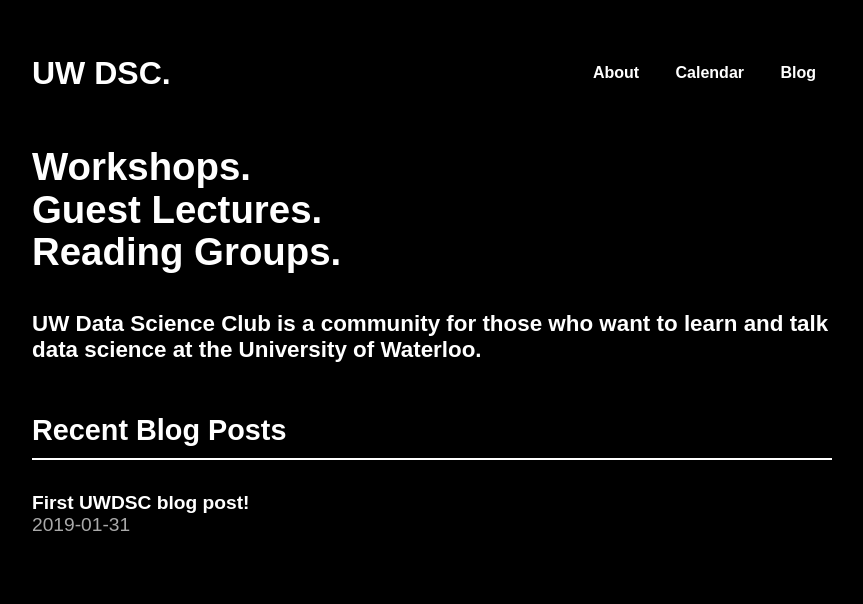
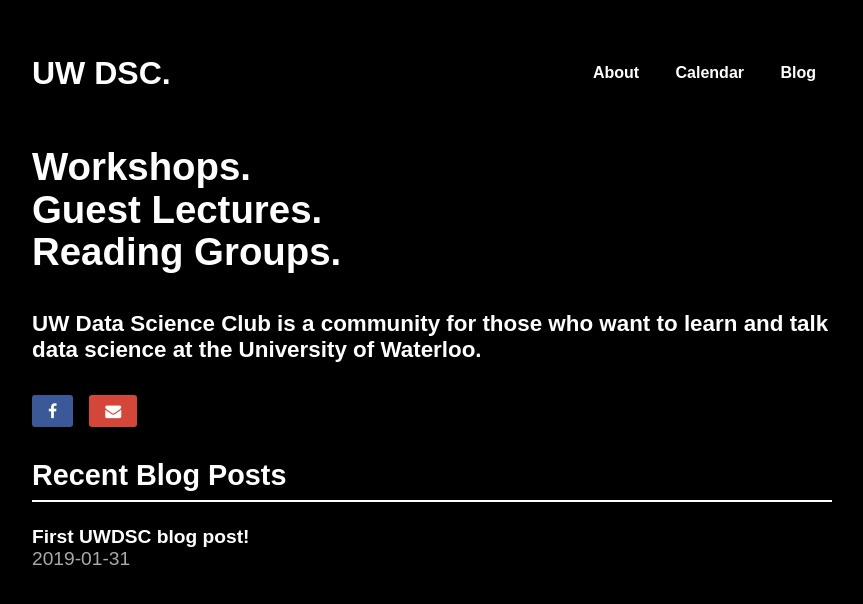
Before and after one commit to Waterloo-Data-Science-Club/waterloodatascience, a Jekyll site: the page built from index.html, in a window 1280 px wide. Shown: the top 604 px of the page, without its empty margins (208-1071 px from the left). Built offline with Jekyll 4.4.1, drawn with Linux system fonts in a browser that asks for light colours.

Commit message:
Add social links

```diff
--- a/_includes/head-tags.html
+++ b/_includes/head-tags.html
@@ -4,4 +4,5 @@
 <title>UW Data Science Club</title>
 <link rel="stylesheet" href="/styles/sanitize.css">
 <link rel="stylesheet" href="/styles/style.css">
+<link rel="stylesheet" href="https://cdnjs.cloudflare.com/ajax/libs/font-awesome/4.7.0/css/font-awesome.min.css">
 {% include google-analytics.html %}
--- a/index.html
+++ b/index.html
@@ -11,6 +11,13 @@
     <h2>UW Data Science Club is a community for those who want to learn and talk data science at the University of Waterloo.</h2>
   </section>
 </div>
+<div id="social-buttons">
+  <a id="fb-button" class="social-button fa fa-facebook" href="https://facebook.com/uwdsc">
+  </a>
+  <a id="mail-button" class="social-button fa fa-envelope" href="mailto:waterloodatascienceclub@gmail.com">
+  </a>
+</div>
+<div id="blog-preview">
   <h1 id="blog-header">Recent Blog Posts</h1>
   <hr class="horizontal-rule"/>
   {% for post in site.posts limit:5 %}
@@ -19,3 +26,4 @@
       <p class="post-date">{{ post.date | date: "%Y-%m-%d" }}</p>
     </div>
   {% endfor %}
+</div>
--- a/styles/style.css
+++ b/styles/style.css
@@ -1,6 +1,4 @@
 .wrapper {
-  display: flex;
-  flex-wrap: wrap;
   padding: 1em 2em;
   max-width: 864px;
   margin: 0 auto;
@@ -103,7 +101,7 @@
 }
 
 #info-block {
-  margin: 3em 0;
+  margin-top: 3em;
 }
 
 #summary-panel > h2 {
@@ -181,6 +179,38 @@
   font-size: 2em;
 }
 
+#social-buttons {
+  display: flex;
+  flex-wrap: wrap;
+  margin-top: 2em;
+}
+
+.social-button {
+  display: block;
+  padding: 0.5em 1em;
+  border-radius: 3px;
+  text-decoration: none;
+  font-weight: 500;
+  color: white;
+  margin-right: 1em;
+}
+
+.social-button:visited {
+  color: white;
+}
+
+#fb-button {
+  background-color: #3B5998;
+}
+
+#mail-button {
+  background-color: #D44638;
+}
+
+#blog-preview {
+  margin-top: 2em;
+}
+
 /* Tablet Styles */
 @media only screen and (min-width: 768px) {
   #highlights-panel {
```
Lines whose indentation alone changed are shown as unchanged.
